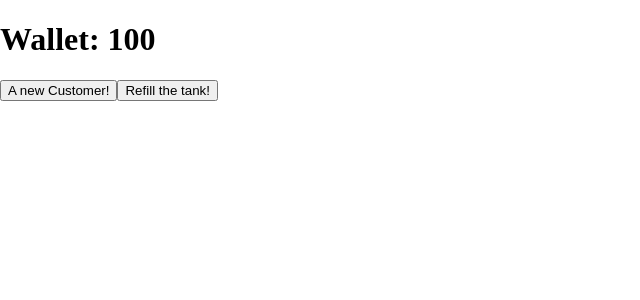
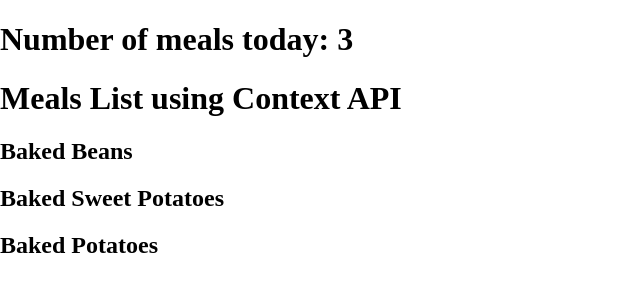
Before and after one commit to Daniel-Williams-ux/React_by_meta, a React (Vite) app: page / in a window 1280 px wide. Shown: the top 300 px of the page, without its empty margins (0-640 px from the left). Built offline with nearby package versions, Linux system fonts and the light colour scheme.

Commit message:
proper use of context API

```diff
--- a/src/App.jsx
+++ b/src/App.jsx
@@ -1,10 +1,16 @@
-import Reducer from './components/Reducer';
+import React from 'react';
+import { MealsProvider } from './providers/MealsProvider';
+import MealsList from './components/MealsList';
+import Counter from './components/Counter';
 import './App.css'
 
-export default function App() {
+function App() {
   return (
-    <div>
-       <Reducer />
-    </div>
-  )
+    <MealsProvider>
+      <Counter />
+      <MealsList />
+    </MealsProvider>
+  );
 }
+
+export default App;
--- /dev/null
+++ b/src/components/Counter.jsx
@@ -0,0 +1,13 @@
+import { useMealsListContext } from '../providers/MealsProvider';
+
+const Counter = () => {
+  const { meals } = useMealsListContext();
+
+  return (
+    <div>
+      <h1>Number of meals today: {meals.length}</h1>
+    </div>
+  );
+};
+
+export default Counter;
--- /dev/null
+++ b/src/components/MealsList.jsx
@@ -0,0 +1,16 @@
+import { useMealsListContext } from '../providers/MealsProvider';
+
+const MealsList = () => {
+  const { meals } = useMealsListContext();
+
+  return (
+    <div>
+      <h1>Meals List using Context API</h1>
+      {meals.map((meal, index) => (
+        <h2 key={index}>{meal}</h2>
+      ))}
+    </div>
+  )
+}
+
+export default MealsList;
--- a/src/components/Reducer.jsx
+++ /dev/null
@@ -1,30 +0,0 @@
-import {useReducer} from 'react';
-
-const reducer = (state, action) => {
-  if (action.type === 'ride') return {money: state.money +10}
-  if  (action.type === 'fuel') return {money: state.money -50}
-  return new Error();
-}
-
-function Reducer () {
-
-  const initialState = {money: 100};
-  const [state, dispatch] = useReducer(reducer, initialState);
-
-  return (
-    <div className="App">
-      <h1>Wallet: {state.money}</h1>
-      <div>
-        <button onClick={() => dispatch({type: 'ride'})}>
-          A new Customer!
-        </button>
-
-        <button onClick={() => dispatch({type: 'fuel'})}>
-          Refill the tank!
-        </button>
-      </div>
-    </div>
-  )
-}
-
-export default Reducer;
--- /dev/null
+++ b/src/providers/MealsProvider.jsx
@@ -0,0 +1,18 @@
+import React from 'react';
+
+const MealsContext = React.createContext();
+
+const todaysMeals = ["Baked Beans", "Baked Sweet Potatoes", "Baked Potatoes"];
+
+export const MealsProvider = ({children}) => {
+
+  const [meals, setMealsList] = React.useState(todaysMeals);
+
+  return (
+    <MealsContext.Provider value={{meals}} >
+      {children}
+    </MealsContext.Provider>
+  );
+}
+
+export const useMealsListContext = () => React.useContext(MealsContext);
```
